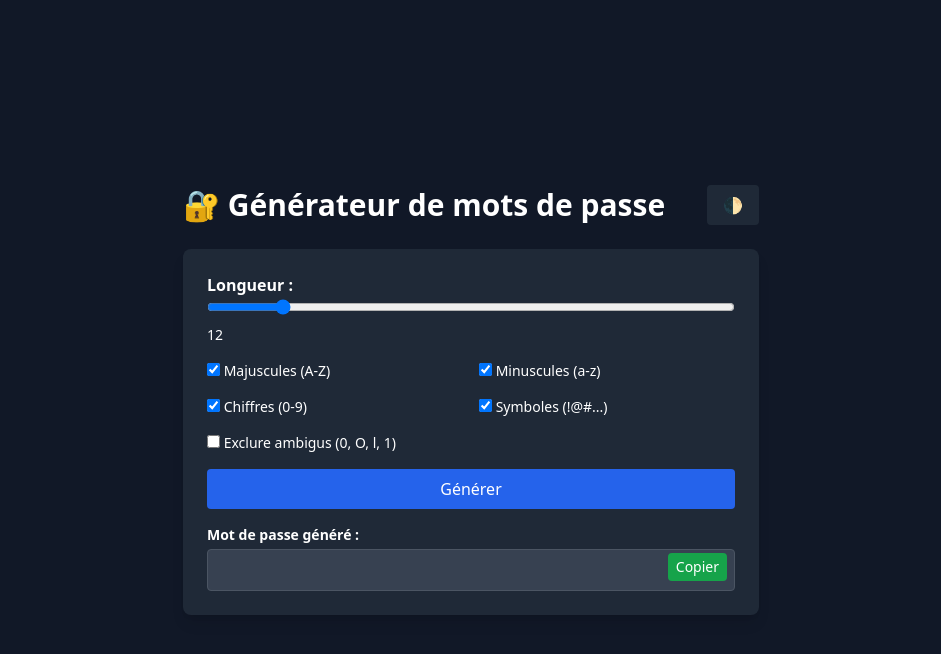
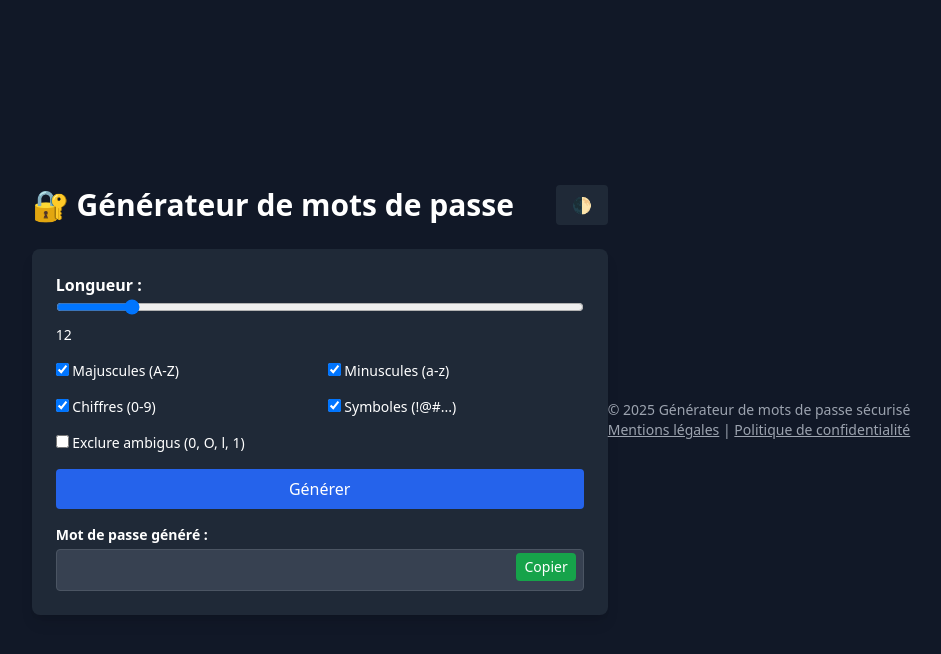
Before and after one commit to yhitme/password-generator, a Flask app: page / in a window 1280 px wide. Shown: the top 654 px of the page, without its empty margins (169-1110 px from the left). Run offline with Flask 3, Linux system fonts and the light colour scheme; some libraries are stand-ins or nearby versions.

Commit message:
Update index.html

```diff
--- a/templates/index.html
+++ b/templates/index.html
@@ -85,5 +85,13 @@
       document.documentElement.classList.toggle('dark');
     });
   </script>
+     <footer class="text-center mt-10 text-sm text-gray-600 dark:text-gray-400">
+  <p>&copy; 2025 Générateur de mots de passe sécurisé</p>
+  <p>
+    <a href="mentions-legales.html" class="underline hover:text-blue-500">Mentions légales</a> |
+    <a href="politique-confidentialite.html" class="underline hover:text-blue-500">Politique de confidentialité</a>
+  </p>
+</footer>
+
 </body>
 </html>
```
